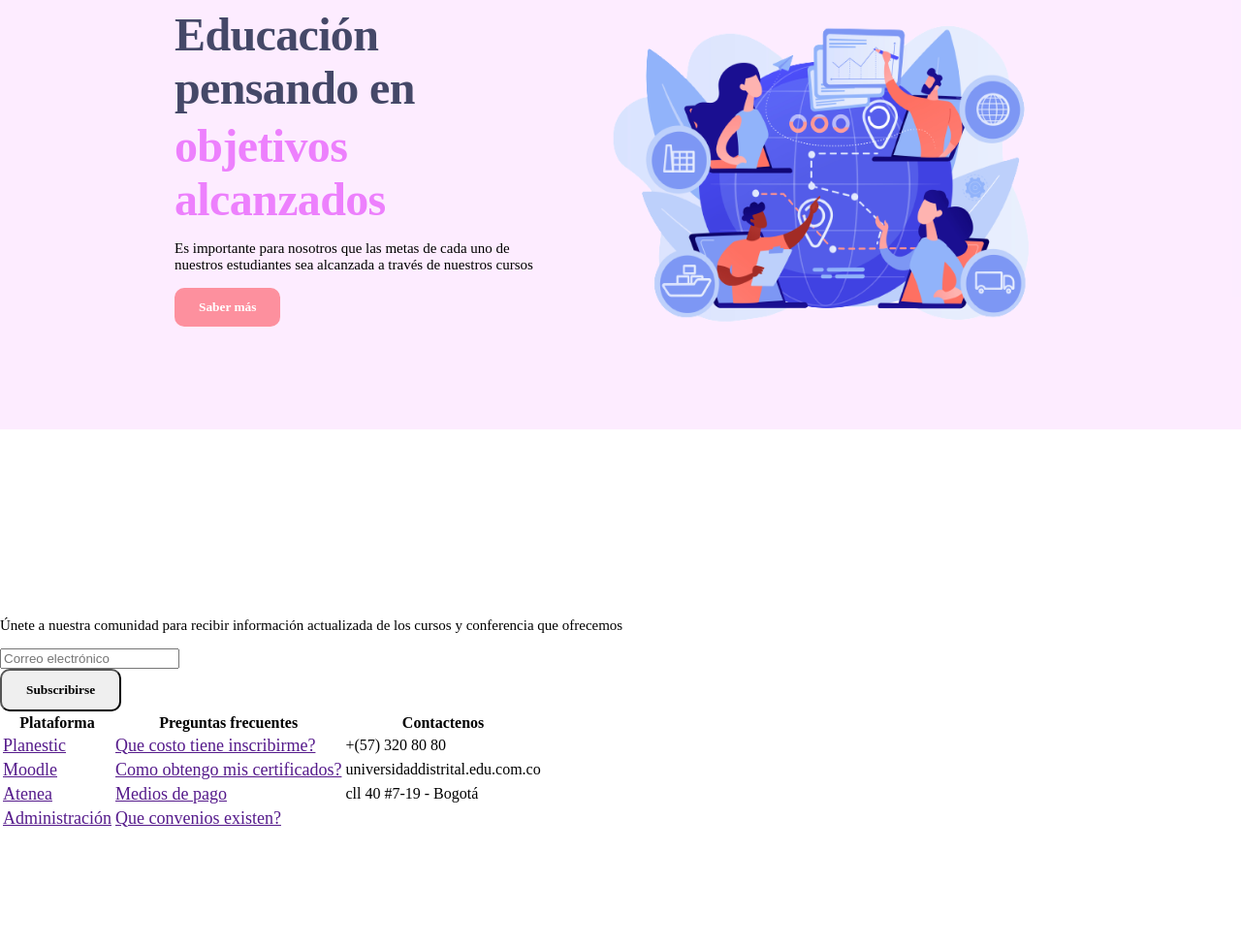
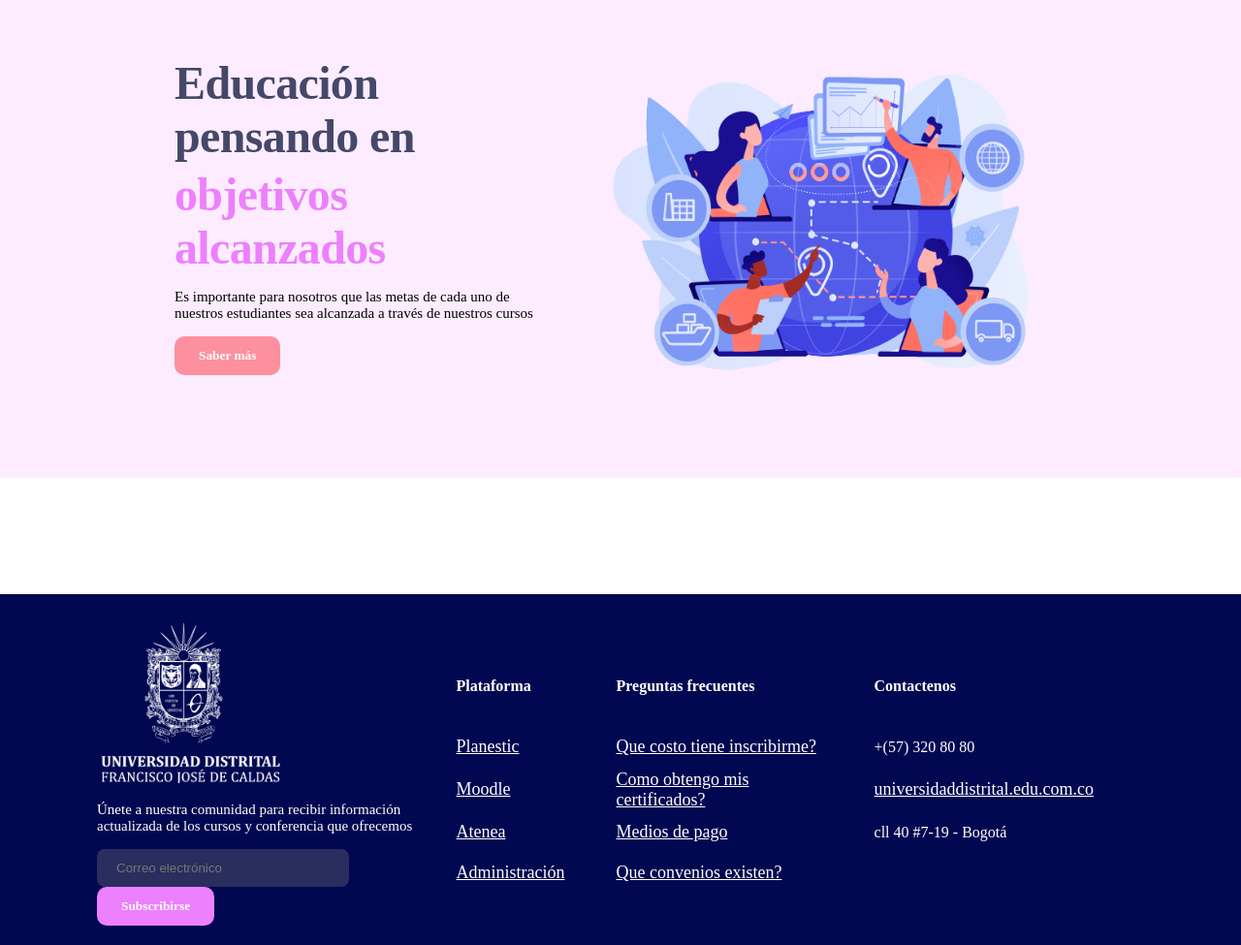
Before and after one commit to jtocorarod/taller-9-full-stack, a plain HTML site: page Punto1-3/index.html in a window 1280 px wide. Shown: the part 1727-2702 px from the top of the page at 97% size. Before the commit the page ends 2585 px from the top, so only its background shows below. Drawn offline with Linux system fonts and the light colour scheme; a web font is replaced by a local one.

Commit message:
agregación de footer y card 2 actualizado

```diff
--- a/Punto1-3/index.html
+++ b/Punto1-3/index.html
@@ -11,7 +11,7 @@
     <link rel="stylesheet" href="./styles/banner-styles.css">
     <link rel="stylesheet" href="./styles/section-1-styles.css">
     <link rel="stylesheet" href="./styles/section-2-styles.css">
-</head>
+    <link rel="stylesheet" href="./styles/footer-styles.css">
 <body>
     <header>
             <div class="header__navigation">
@@ -71,7 +71,7 @@
                     >
                     <h3>Virtualidad y educación</h3>
                 </div>
-                <div class="section-1_card">
+                <div class="section-1_card section-1__card-down">
                     <h3>Alcance de objetivos</h3>
                     <img src="./public/images/section1-goals.png"
                     alt="goals"
@@ -129,7 +129,7 @@
     </main>
 
     <footer id="footer">
-        <div>
+        <div class="footer__info">
             <img src="./public/images/footer-logo.png"
             alt="footer-logo"
             width="200px"
@@ -147,10 +147,13 @@
                         name="user_name"
                         placeholder="Correo electrónico"
                         >
+                        <button class="button--pink">Subscribirse</button>
                 </form>
-                <button>Subscribirse</button>
+
             </div>
         </div>
+
+        <div>
             <table>
                 <tr>
                     <th>Plataforma</th>
@@ -165,7 +168,7 @@
                 <tr>
                     <td><a href="">Moodle</a></td>
                     <td><a href="">Como obtengo mis certificados?</a></td>
-                    <td>universidaddistrital.edu.com.co</td>
+                    <td><a href="">universidaddistrital.edu.com.co</a></td>
                 </tr>
                 <tr>
                     <td><a href="">Atenea</a></td>
--- /dev/null
+++ b/Punto1-3/styles/footer-styles.css
@@ -0,0 +1,45 @@
+#footer {
+    display: flex;
+    justify-content: space-between;
+    align-items: center;
+
+    margin-top: 120px;
+    padding: 20px 100px;
+    background-color: #010851;
+    color: #fff;
+
+    }
+
+    .footer__info {
+    width: 35%;
+    }
+
+    input {
+        width: 220px;
+        padding: 12px 20px;
+        margin-right: -15px;
+        border: none;
+        border-radius: 8px;
+        background-color: #45486899;
+    }
+
+    table {
+        font-family: 'Jost';
+        text-align: left;
+    }
+
+    tr {
+        height: 40px;
+    }
+
+    th {
+        height: 80px;
+    }
+
+    td {
+        padding-right: 50px;
+    }
+
+    td a {
+    color: #fff;
+    }
--- a/Punto1-3/styles/global-styles.css
+++ b/Punto1-3/styles/global-styles.css
@@ -40,6 +40,14 @@ button {
     border: 1px solid #fff;
 }
 
+.button--pink {
+    background-color: #ED80FD;
+        color: #fff;
+        border: none;
+
+}
+
+
 p {
     font-family: 'Jost';
     font-size: 15px;
--- a/Punto1-3/styles/section-1-styles.css
+++ b/Punto1-3/styles/section-1-styles.css
@@ -30,6 +30,10 @@
     box-shadow: 0px 10px 50px #45486833;
 }
 
+.section-1__card-down {
+    margin-top: 50px;
+    }
+
 .section-1_card h3 {
     font-family: 'Jost';
     color: #454868;
```
